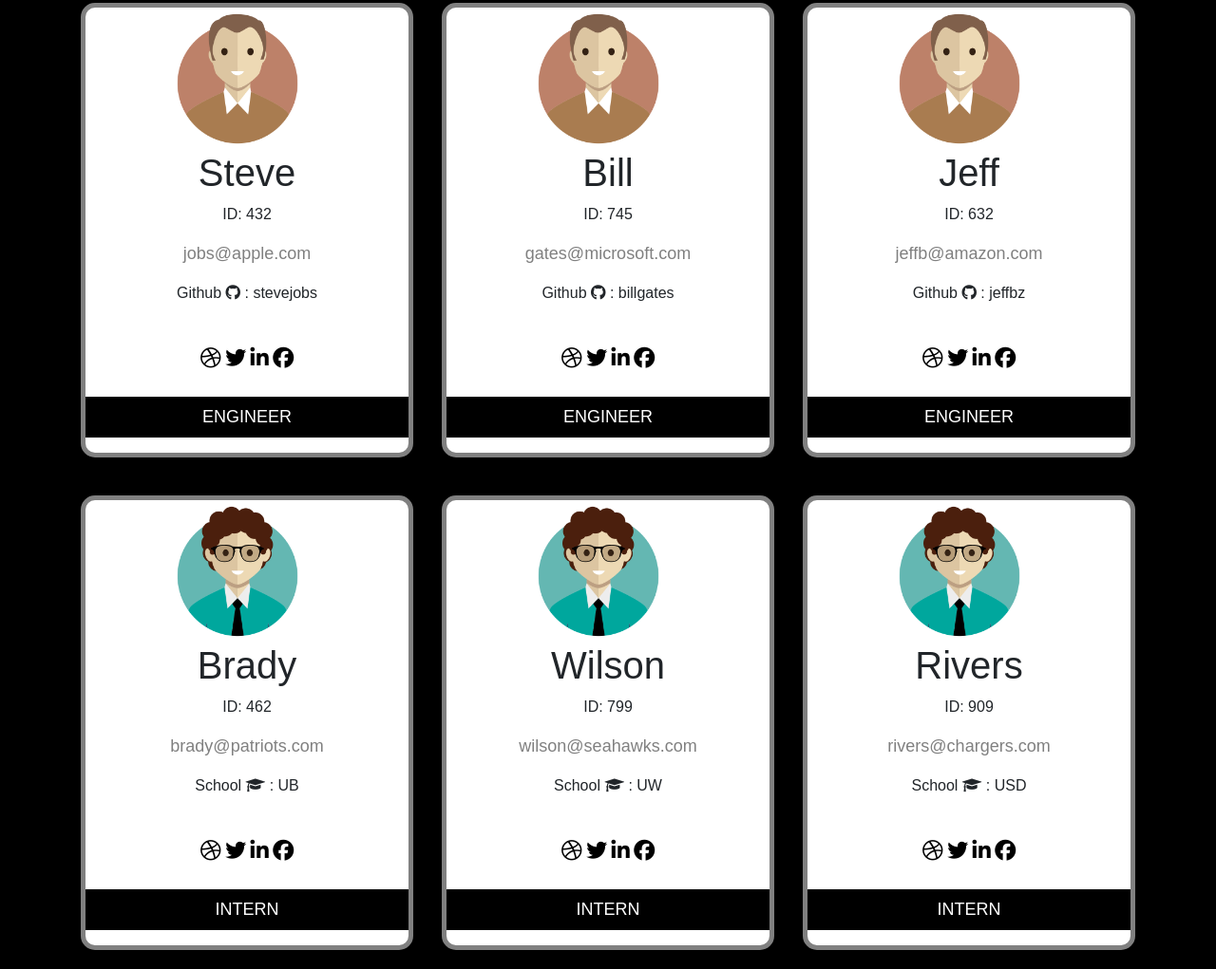
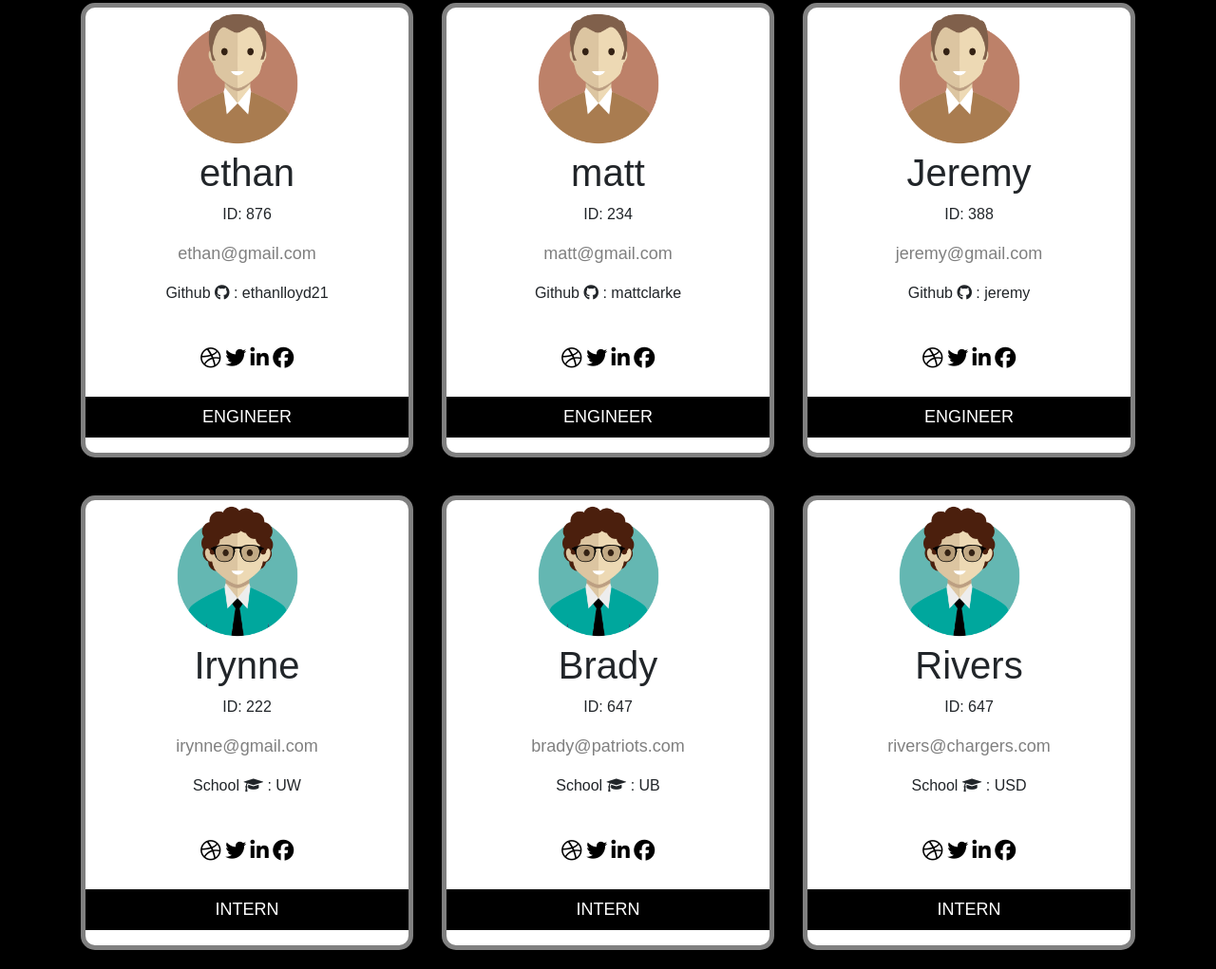
Before and after one commit to Ethanlloyd21/Template-Engine-Employee-Summary, a website: page main.html in a window 1280 px wide. Shown: the part 566-1587 px from the top of the page at 95% size. Drawn offline with nearby package versions, Linux system fonts and the light colour scheme.

Commit message:
update photo

```diff
--- a/main.html
+++ b/main.html
@@ -23,7 +23,6 @@
         }
 
         #photo {
-
             align-items: center;
             width: 150px;
             height: auto;
@@ -91,7 +90,7 @@
                     <h1>Lloyd</h1>
                     <p>ID: 123</p>
                     <p class="title">lloyd@gmail.com</p>
-                    <p>Room <i class="fa fa-briefcase" aria-hidden="true"></i>: 234</p>
+                    <p>Room <i class="fa fa-briefcase" aria-hidden="true"></i>: 567</p>
                     <div style="margin: 24px 0;">
                         <a href="#"><i class="fa fa-dribbble"></i></a>
                         <a href="#"><i class="fa fa-twitter"></i></a>
@@ -109,10 +108,10 @@
             <div class="col-md-4">
                 <div class="card" id="middle">
                     <img src="lib/img/engineer1.png" class="center" id="photo" alt="Manager">
-                    <h1>Steve</h1>
-                    <p>ID: 432</p>
-                    <p class="title">jobs@apple.com</p>
-                    <p>Github <i class="fa fa-github"></i> : stevejobs</p>
+                    <h1>ethan</h1>
+                    <p>ID: 876</p>
+                    <p class="title">ethan@gmail.com</p>
+                    <p>Github <i class="fa fa-github"></i> : ethanlloyd21</p>
                     <div style="margin: 24px 0;">
                         <a href="#"><i class="fa fa-dribbble"></i></a>
                         <a href="#"><i class="fa fa-twitter"></i></a>
@@ -125,10 +124,10 @@
             <div class="col-md-4">
                 <div class="card" id="middle">
                     <img src="lib/img/engineer1.png" class="center" id="photo" alt="Manager">
-                    <h1>Bill</h1>
-                    <p>ID: 745</p>
-                    <p class="title">gates@microsoft.com</p>
-                    <p>Github <i class="fa fa-github"></i> : billgates</p>
+                    <h1>matt</h1>
+                    <p>ID: 234</p>
+                    <p class="title">matt@gmail.com</p>
+                    <p>Github <i class="fa fa-github"></i> : mattclarke</p>
                     <div style="margin: 24px 0;">
                         <a href="#"><i class="fa fa-dribbble"></i></a>
                         <a href="#"><i class="fa fa-twitter"></i></a>
@@ -141,10 +140,10 @@
             <div class="col-md-4">
                 <div class="card" id="middle">
                     <img src="lib/img/engineer1.png" class="center" id="photo" alt="Manager">
-                    <h1>Jeff</h1>
-                    <p>ID: 632</p>
-                    <p class="title">jeffb@amazon.com</p>
-                    <p>Github <i class="fa fa-github"></i> : jeffbz</p>
+                    <h1>Jeremy</h1>
+                    <p>ID: 388</p>
+                    <p class="title">jeremy@gmail.com</p>
+                    <p>Github <i class="fa fa-github"></i> : jeremy</p>
                     <div style="margin: 24px 0;">
                         <a href="#"><i class="fa fa-dribbble"></i></a>
                         <a href="#"><i class="fa fa-twitter"></i></a>
@@ -156,9 +155,25 @@
             </div>
             <div class="col-md-4">
                 <div class="card" id="middle">
-                    <img src="lib/img/intern1.png" class="center" id="photo" alt="Manager">
+                    <img src="lib/img/Intern1.png" class="center" id="photo" alt="Manager">
+                    <h1>Irynne</h1>
+                    <p>ID: 222</p>
+                    <p class="title">irynne@gmail.com</p>
+                    <p>School <i class="fa fa-graduation-cap"></i> : UW</p>
+                    <div style="margin: 24px 0;">
+                        <a href="#"><i class="fa fa-dribbble"></i></a>
+                        <a href="#"><i class="fa fa-twitter"></i></a>
+                        <a href="#"><i class="fa fa-linkedin"></i></a>
+                        <a href="#"><i class="fa fa-facebook"></i></a>
+                    </div>
+                    <p><button>INTERN</button></p>
+                </div>
+            </div>
+            <div class="col-md-4">
+                <div class="card" id="middle">
+                    <img src="lib/img/Intern1.png" class="center" id="photo" alt="Manager">
                     <h1>Brady</h1>
-                    <p>ID: 462</p>
+                    <p>ID: 647</p>
                     <p class="title">brady@patriots.com</p>
                     <p>School <i class="fa fa-graduation-cap"></i> : UB</p>
                     <div style="margin: 24px 0;">
@@ -172,25 +187,9 @@
             </div>
             <div class="col-md-4">
                 <div class="card" id="middle">
-                    <img src="lib/img/intern1.png" class="center" id="photo" alt="Manager">
-                    <h1>Wilson</h1>
-                    <p>ID: 799</p>
-                    <p class="title">wilson@seahawks.com</p>
-                    <p>School <i class="fa fa-graduation-cap"></i> : UW</p>
-                    <div style="margin: 24px 0;">
-                        <a href="#"><i class="fa fa-dribbble"></i></a>
-                        <a href="#"><i class="fa fa-twitter"></i></a>
-                        <a href="#"><i class="fa fa-linkedin"></i></a>
-                        <a href="#"><i class="fa fa-facebook"></i></a>
-                    </div>
-                    <p><button>INTERN</button></p>
-                </div>
-            </div>
-            <div class="col-md-4">
-                <div class="card" id="middle">
-                    <img src="lib/img/intern1.png" class="center" id="photo" alt="Manager">
+                    <img src="lib/img/Intern1.png" class="center" id="photo" alt="Manager">
                     <h1>Rivers</h1>
-                    <p>ID: 909</p>
+                    <p>ID: 647</p>
                     <p class="title">rivers@chargers.com</p>
                     <p>School <i class="fa fa-graduation-cap"></i> : USD</p>
                     <div style="margin: 24px 0;">
```
Also changed, not shown: lib/prompt.js.
